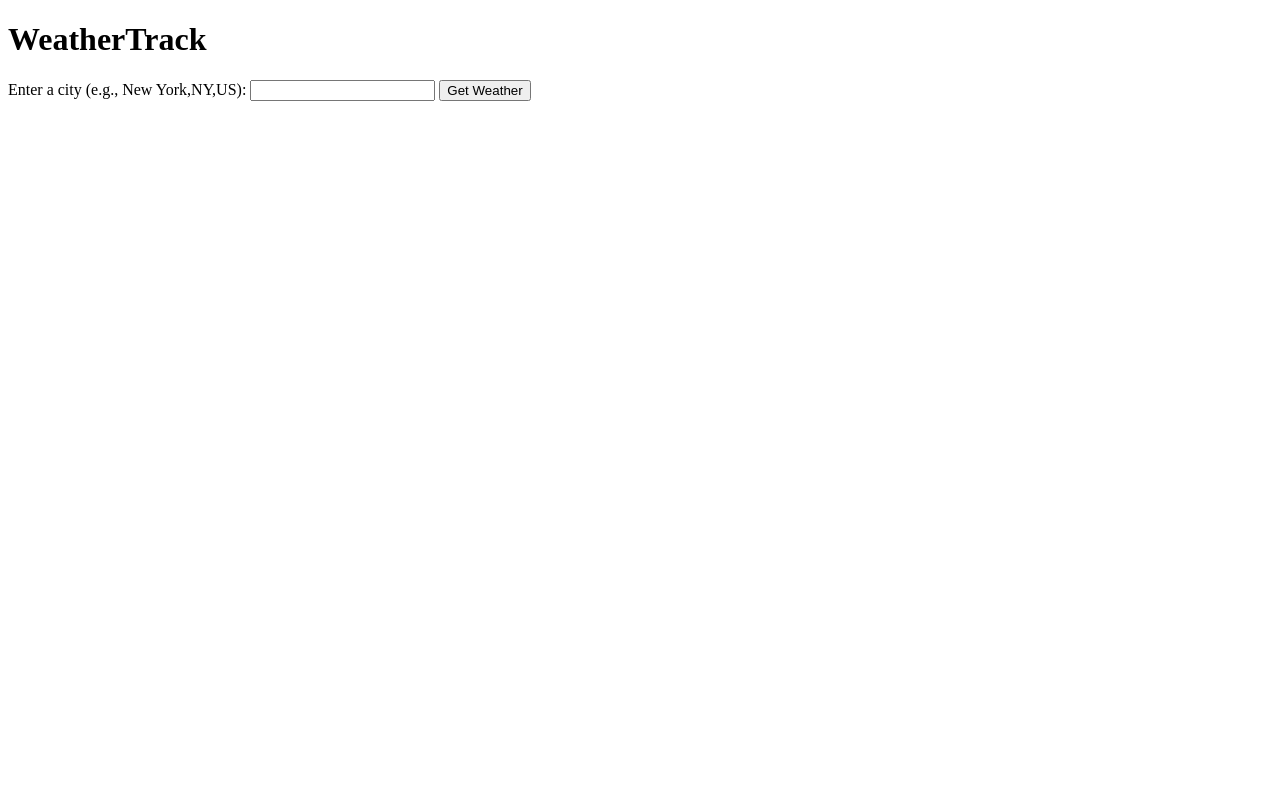
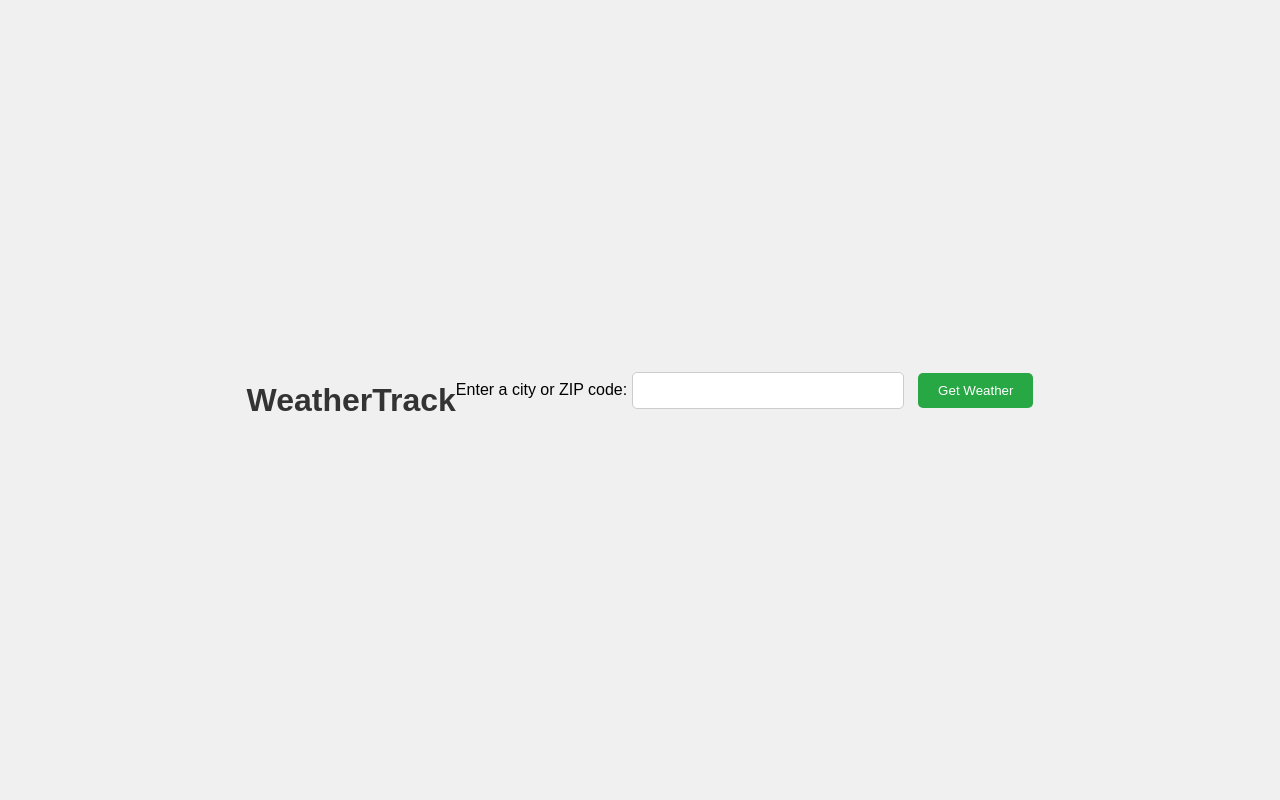
Before and after one commit to digger3927/weathertrack, a Flask app: page / in a window 1280 px wide. Run offline with Flask 3, Linux system fonts and the light colour scheme.

Commit message:
added css

```diff
--- a/app/templates/index.html
+++ b/app/templates/index.html
@@ -4,28 +4,30 @@
     <meta charset="UTF-8">
     <meta name="viewport" content="width=device-width, initial-scale=1.0">
     <title>WeatherTrack</title>
+    <link rel="stylesheet" href="{{ url_for('static', filename='style.css') }}">
 </head>
 <body>
     <h1>WeatherTrack</h1>
 
     <form method="POST">
-        <label for="city">Enter a city (e.g., New York,NY,US):</label>
+        <label for="city">Enter a city or ZIP code:</label>
         <input type="text" name="city" id="city" required>
         <button type="submit">Get Weather</button>
     </form>
 
-
     {% if weather %}
-        <h2>Weather in {{ weather.name }}:</h2>
-        <ul>
-            <li>Temperature: {{ weather.main.temp }} °C</li>
-            <li>Weather: {{ weather.weather[0].description }}</li>
-            <li>Humidity: {{ weather.main.humidity }}%</li>
-        </ul>
+        <div class="weather-output">
+            <h2>Weather in {{ weather.name }}:</h2>
+            <ul>
+                <li>Temperature: {{ weather.main.temp }} °F</li>
+                <li>Weather: {{ weather.weather[0].description }}</li>
+                <li>Humidity: {{ weather.main.humidity }}%</li>
+            </ul>
+        </div>
     {% endif %}
 
     {% if error %}
-        <p style="color: red;">{{ error }}</p>
+        <p class="error-message">{{ error }}</p>
     {% endif %}
 </body>
 </html>
--- /dev/null
+++ b/css/static/style.css
@@ -0,0 +1,50 @@
+body {
+    font-family: Arial, sans-serif;
+    background-color: #f0f0f0;
+    margin: 0;
+    padding: 0;
+    display: flex;
+    justify-content: center;
+    align-items: center;
+    height: 100vh;
+}
+
+h1 {
+    color: #333;
+}
+
+form {
+    margin-bottom: 20px;
+}
+
+input[type="text"] {
+    padding: 10px;
+    width: 250px;
+    margin-right: 10px;
+    border: 1px solid #ccc;
+    border-radius: 5px;
+}
+
+button {
+    padding: 10px 20px;
+    background-color: #28a745;
+    color: white;
+    border: none;
+    border-radius: 5px;
+    cursor: pointer;
+}
+
+button:hover {
+    background-color: #218838;
+}
+
+.weather-output {
+    background-color: white;
+    padding: 20px;
+    border-radius: 10px;
+    box-shadow: 0 2px 10px rgba(0, 0, 0, 0.1);
+}
+
+.error-message {
+    color: red;
+}
```
